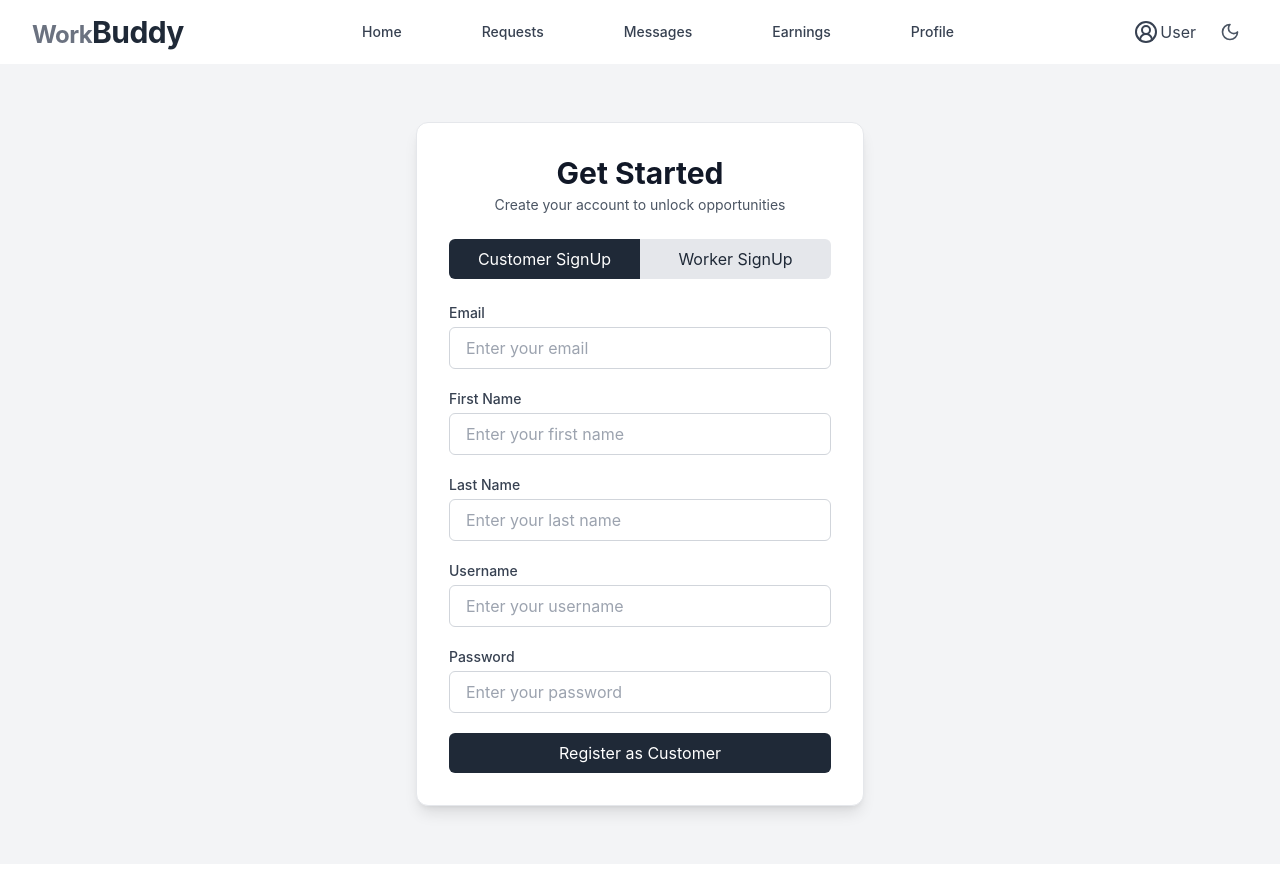
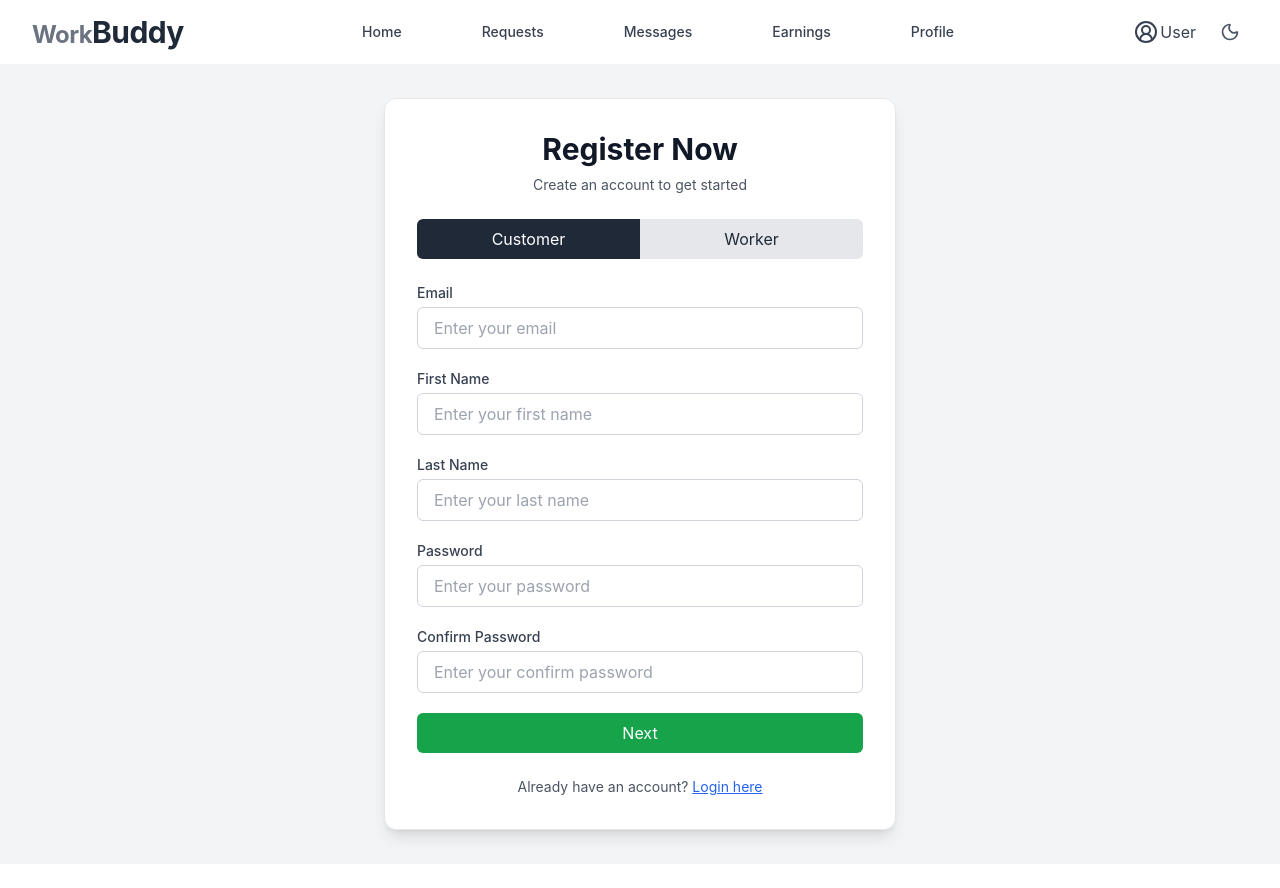
Before and after one commit to Ravicharan13/workbuddy, a React (Create React App) app in the folder frontend/workbuddy/: page /signup in a window 1280 px wide. Shown: the top 888 px of the page. Before the commit the page ends 864 px from the top, so only its background shows below. Built offline with nearby package versions, Linux system fonts and the light colour scheme.

Commit message:
frontend for signup is completed

```diff
--- a/frontend/workbuddy/package.json
+++ b/frontend/workbuddy/package.json
@@ -7,9 +7,10 @@
     "@testing-library/jest-dom": "^6.6.3",
     "@testing-library/react": "^16.3.0",
     "@testing-library/user-event": "^13.5.0",
+    "lucide-react": "^0.525.0",
     "react": "^19.1.0",
     "react-dom": "^19.1.0",
-    "react-router-dom": "^6.18.0",
+    "react-router-dom": "^7.6.3",
     "react-scripts": "5.0.1",
     "web-vitals": "^2.1.4"
   },
--- a/frontend/workbuddy/src/App.js
+++ b/frontend/workbuddy/src/App.js
@@ -1,15 +1,18 @@
-import SignUp from "./Components/SignUp"
+import { BrowserRouter as Router, Routes, Route } from "react-router-dom";
 import './App.css';
-import Navbar from "./Components/SignUp/Navbar";
+import Navbar from "./Components/Navbar";
+import SignUp from "./Components/SignUp";
 
 function App() {
   return (
-    <>
-    <Navbar/>
-    <div className="App">
-      <SignUp/>
-    </div>
-    </>
+    <Router>
+      <Navbar />
+      <div className="App">
+        <Routes>
+          <Route path="/signup" element={<SignUp />} />
+        </Routes>
+      </div>
+    </Router>
   );
 }
 
--- a/frontend/workbuddy/src/Components/SignUp/index.jsx
+++ b/frontend/workbuddy/src/Components/SignUp/index.jsx
@@ -3,7 +3,9 @@ import React, { useState } from "react";
 const SERVICE_OPTIONS = ["Plumbing", "Electrician", "Carpentry", "Painting", "Cleaning"];
 
 const SignUp = () => {
-  const [flag, setFlag] = useState(true); // true = customer, false = worker
+  const [isCustomer, setIsCustomer] = useState(true);
+  const [isLogin, setIsLogin] = useState(false);
+  const [step, setStep] = useState(1);
 
   const [formData, setFormData] = useState({
     email: "",
@@ -11,6 +13,7 @@ const SignUp = () => {
     lastname: "",
     username: "",
     password: "",
+    confirmPassword: "",
     services: []
   });
 
@@ -29,12 +32,27 @@ const SignUp = () => {
     });
   };
 
+  const handleNext = () => {
+    if (!formData.email || !formData.password || (!isLogin && (!formData.firstname || !formData.lastname || !formData.confirmPassword))) {
+      alert("❌ Fill all fields before continuing");
+    } else if (!isLogin && formData.password !== formData.confirmPassword) {
+      alert("❌ Passwords do not match");
+    } else {
+      setStep(2);
+    }
+  };
+
   const handleSubmit = async (e) => {
     e.preventDefault();
+    const url = isLogin
+      ? "http://localhost:5000/api/auth/login"
+      : isCustomer
+        ? "http://localhost:5000/api/auth/customer/register"
+        : "http://localhost:5000/api/auth/register";
 
-    const url = "http://localhost:5000/api/auth/register";
-
-    const payload = flag
+    const payload = isLogin
+      ? { email: formData.email, password: formData.password }
+      : isCustomer
         ? {
             email: formData.email,
             firstname: formData.firstname,
@@ -51,8 +69,6 @@ const SignUp = () => {
             services: formData.services
           };
 
-    console.log(payload);
-
     try {
       const res = await fetch(url, {
         method: "POST",
@@ -63,73 +79,96 @@ const SignUp = () => {
       const data = await res.json();
 
       if (res.ok) {
-        alert("✅ Registration successful!");
+        alert(`✅ ${isLogin ? "Login" : "Registration"} successful!`);
         setFormData({
           email: "",
           firstname: "",
           lastname: "",
           username: "",
           password: "",
+          confirmPassword: "",
           services: []
         });
+        setStep(1);
       } else {
         alert(`❌ ${data.message || "Something went wrong!"}`);
       }
     } catch (err) {
-      console.error(err);
       alert("❌ Server error");
     }
   };
 
   return (
-    <div className="flex justify-center items-center min-h-screen bg-gray-100 px-4">
-      <div className="w-full max-w-md bg-white border border-gray-200 rounded-xl shadow-lg p-8">
-        <h1 className="text-3xl font-bold text-gray-900 mb-1">Get Started</h1>
+    <div className="flex justify-center items-center min-h-screen bg-gray-100 px-4 mb-12">
+      <div className="w-full max-w-lg bg-white border border-gray-200 rounded-xl shadow-lg p-8">
+        <h1 className="text-3xl font-bold text-gray-900 mb-2">
+          {isLogin ? "Welcome Back" : "Register Now"}
+        </h1>
         <p className="text-gray-600 text-sm mb-6">
-          Create your account to unlock opportunities
+          {isLogin ? "Login to your account" : "Create an account to get started"}
         </p>
 
-        {/* Toggle Buttons */}
+        {/* Toggle user type */}
+        {!isLogin && (
           <div className="flex justify-between mb-6">
             <button
               type="button"
-            onClick={() => setFlag(true)}
+              onClick={() => setIsCustomer(true)}
               className={`w-1/2 py-2 rounded-l-md transition ${
-              flag ? "bg-gray-800 text-white" : "bg-gray-200 text-gray-800 hover:bg-gray-300"
+                isCustomer ? "bg-gray-800 text-white" : "bg-gray-200 text-gray-800 hover:bg-gray-300"
               }`}
             >
-            Customer SignUp
+              Customer
             </button>
             <button
               type="button"
-            onClick={() => setFlag(false)}
+              onClick={() => setIsCustomer(false)}
               className={`w-1/2 py-2 rounded-r-md transition ${
-              !flag ? "bg-gray-800 text-white" : "bg-gray-200 text-gray-800 hover:bg-gray-300"
+                !isCustomer ? "bg-gray-800 text-white" : "bg-gray-200 text-gray-800 hover:bg-gray-300"
               }`}
             >
-            Worker SignUp
+              Worker
             </button>
           </div>
+        )}
 
         <form onSubmit={handleSubmit} className="space-y-5">
-          {/* Email */}
+          {step === 1 && (
+            <>
               <Input label="Email" name="email" value={formData.email} onChange={handleChange} type="email" />
+              {!isLogin && (
+                <>
+                  <Input label="First Name" name="firstname" value={formData.firstname} onChange={handleChange} />
+                  <Input label="Last Name" name="lastname" value={formData.lastname} onChange={handleChange} />
+                </>
+              )}
+              <Input label="Password" name="password" value={formData.password} onChange={handleChange} type="password" />
+              {!isLogin && (
+                <Input label="Confirm Password" name="confirmPassword" value={formData.confirmPassword} onChange={handleChange} type="password" />
+              )}
+              <button
+                type="button"
+                onClick={handleNext}
+                className="w-full bg-green-600 text-white py-2 rounded-md hover:bg-green-500"
+              >
+                Next
+              </button>
+            </>
+          )}
 
-          {/* First Name */}
-          <Input label="First Name" name="firstname" value={formData.firstname} onChange={handleChange} />
-
-          {/* Last Name */}
-          <Input label="Last Name" name="lastname" value={formData.lastname} onChange={handleChange} />
-
-          {/* Worker Service Selection */}
-          {!flag && (
+          {step === 2 && (
+            <>
+              {!isLogin && (
+                <Input label="Username" name="username" value={formData.username} onChange={handleChange} />
+              )}
+              {!isLogin && !isCustomer && (
                 <div className="flex flex-col text-left">
                   <label className="mb-2 text-sm font-medium text-gray-700">Select Services</label>
                   <div className="grid grid-cols-2 gap-2">
                     {SERVICE_OPTIONS.map((option) => (
                       <label
                         key={option}
-                    className="flex items-center space-x-2 bg-gray-100 px-3 py-2 rounded hover:bg-gray-200 transition"
+                        className="flex items-center space-x-2 bg-gray-100 px-3 py-2 rounded hover:bg-gray-200"
                       >
                         <input
                           type="checkbox"
@@ -144,20 +183,34 @@ const SignUp = () => {
                   </div>
                 </div>
               )}
-
-          {/* Username */}
-          <Input label="Username" name="username" value={formData.username} onChange={handleChange} />
-
-          {/* Password */}
-          <Input label="Password" name="password" value={formData.password} onChange={handleChange} type="password" />
-
               <button
                 type="submit"
-            className="w-full bg-gray-800 text-white py-2 rounded-md hover:bg-gray-700 transition duration-200"
+                className="w-full bg-green-600 text-white py-2 rounded-md hover:bg-green-500"
               >
-            Register as {flag ? "Customer" : "Worker"}
+                {isLogin ? "Login" : `Register as ${isCustomer ? "Customer" : "Worker"}`}
               </button>
+            </>
+          )}
         </form>
+
+        {/* Toggle Login/Register */}
+        <div className="mt-6 text-center text-sm text-gray-600">
+          {isLogin ? (
+            <>
+              Don’t have an account?{" "}
+              <button onClick={() => { setIsLogin(false); setStep(1); }} className="text-blue-600 underline">
+                Register here
+              </button>
+            </>
+          ) : (
+            <>
+              Already have an account?{" "}
+              <button onClick={() => { setIsLogin(true); setStep(1); }} className="text-blue-600 underline">
+                Login here
+              </button>
+            </>
+          )}
+        </div>
       </div>
     </div>
   );
@@ -165,9 +218,7 @@ const SignUp = () => {
 
 const Input = ({ label, name, value, onChange, type = "text" }) => (
   <div className="flex flex-col text-left">
-    <label htmlFor={name} className="mb-1 text-sm font-medium text-gray-700">
-      {label}
-    </label>
+    <label htmlFor={name} className="mb-1 text-sm font-medium text-gray-700">{label}</label>
     <input
       id={name}
       name={name}
```
Also changed, not shown: frontend/workbuddy/src/Components/Navbar/index.jsx (renamed from frontend/workbuddy/src/Components/SignUp/Navbar.jsx), frontend/workbuddy/src/Components/SignUp/index.css (deleted), 1 other file (tests, documents, lock files or other folders). Lines whose indentation alone changed are shown as unchanged.
